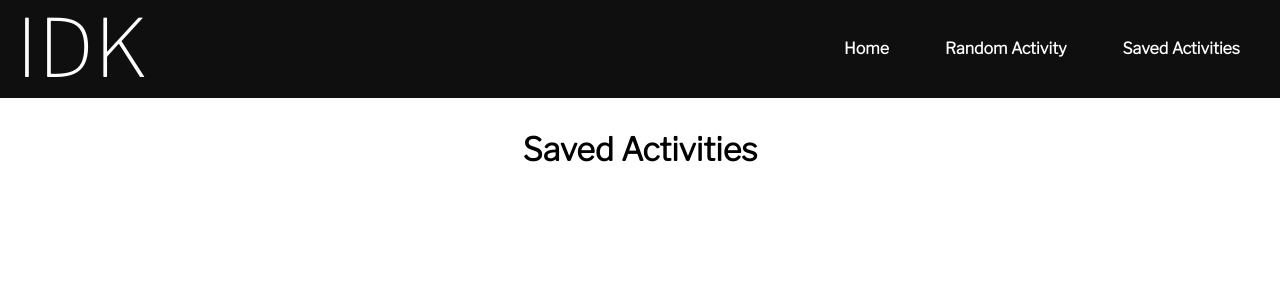
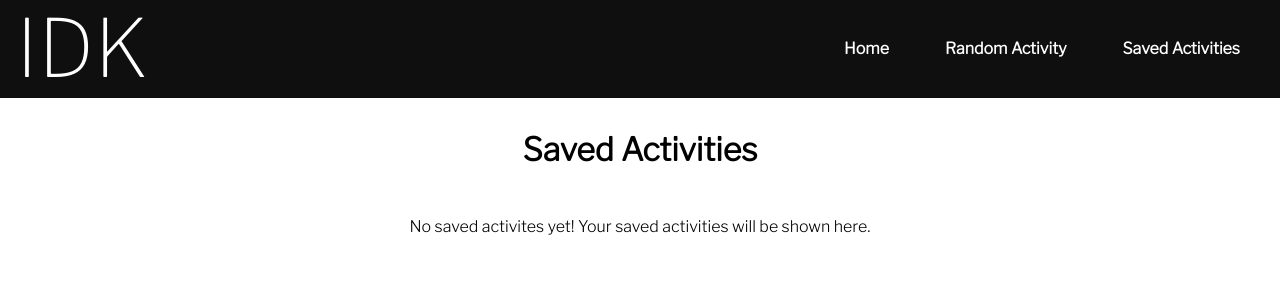
Before and after one commit to alyssabull/idk, a React (Create React App) app: page /saved-activities in a window 1280 px wide. Shown: the top 300 px of the page. Built offline with nearby package versions, Linux system fonts and the light colour scheme.

Commit message:
Add sad path message if no activities are saved

```diff
--- a/src/App/App.js
+++ b/src/App/App.js
@@ -180,8 +180,6 @@ function App() {
           <SavedActivities
             savedActivities={savedActivities}
             deleteSavedActivity={deleteSavedActivity}
-            // updateSavedActivities={updateSavedActivities}
-            // setSavedActivities={setSavedActivities}
           />
       </Route>
     </section>
--- a/src/SavedActivities/SavedActivities.js
+++ b/src/SavedActivities/SavedActivities.js
@@ -23,7 +23,8 @@ const SavedActivities = (props) => {
     <section className='saved-activities'>
       <h1 className='saved-title'>Saved Activities</h1>
       <section className='all-cards'>
-        {generateActivityCards()}
+        {props.savedActivities.length > 0 && generateActivityCards() }
+        {props.savedActivities.length === 0 && <p>No saved activites yet! Your saved activities will be shown here.</p>}
       </section>
     </section>
   )
```
Also changed, not shown: 1 other file (tests, documents, lock files or other folders).
